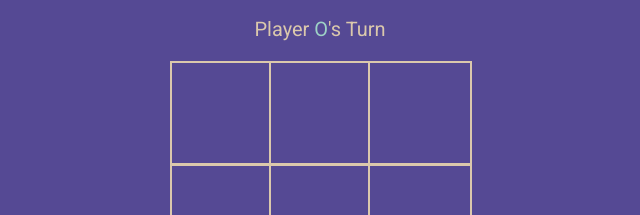
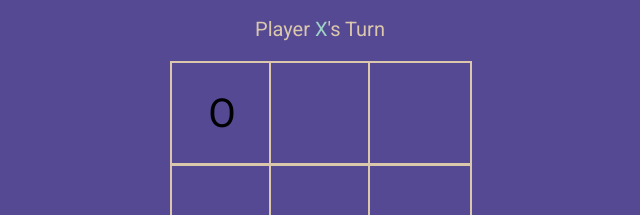
Before and after one commit to LewisC0/milestone-project-two, a plain HTML site: page index.html in a window 1280 px wide. Both pictures are taken after a click on the element 542 px from the left and 316 px from the top of the page. Shown: the part 203-418 px from the top of the page, 320-960 px from the left. Drawn offline with Linux system fonts and the light colour scheme.

Commit message:
Added Javascript code for game to function

```diff
--- a/assets/css/style.css
+++ b/assets/css/style.css
@@ -23,7 +23,7 @@
     font-size: 60px;
 }
 
-.player-turn-display{
+.display{
     color: #DBC8AC;
     margin-top: 1em;
     margin-bottom: 1em;
@@ -62,6 +62,10 @@
     color: #BB6464;
 }
 
+.hide{
+    display: none;
+}
+
 .game-controls{
     display: flex;
     justify-content: center;
--- a/assets/js/script.js
+++ b/assets/js/script.js
@@ -1 +1,179 @@
-console.log('Hello world');
+window.addEventListener('DOMContentLoaded', () => {
+
+    // Pulling in html elements using DOM selectors
+    const squares = Array.from(document.querySelectorAll('.square'));
+    const playerDisplay = document.querySelector('.display-player');
+    const resetButton = document.querySelector('#reset');
+    const announcer = document.querySelector('.announcer');
+
+
+    // sets up the board
+    let gameBoard = ['', '', '', '', '', '', '', '', ''];
+
+    // stores the currently playing player
+    let currentPlayer = 'O';
+
+    // checks if the game is currently in play
+    let isGameActive = true;
+
+
+
+    // constant variables used as win conditions for the game
+
+    const playerOWON = 'playerO-WON';
+    const playerXWON = 'playerX-WON';
+    const tie = 'tie';
+
+
+    // A const multidimensional array, storing all of the possible positions, needed for a player to win
+
+    const winConditionsArray = [
+
+        [0, 1, 2],
+        [3, 4, 5],
+        [6, 7, 8],
+        [0, 3, 6],
+        [1, 4, 7],
+        [2, 5, 8],
+        [2, 4, 6],
+        [0, 4, 8]
+
+    ];
+
+    // check if there is a winner, by checking the 'winConditionsArray' to see if the array matches the given wind condition
+
+    function resultValidation(){
+
+        let gameWon = false;
+
+        for(let i = 0; i <= 7; i++){
+            const winCondition = winConditionsArray[i];
+            const a = gameBoard[winCondition[0]];
+            const b = gameBoard[winCondition[1]];
+            const c = gameBoard[winCondition[2]];
+
+            if(a === '' ||  b === '' || c === ''){
+                continue;
+            }
+
+            if(a === b && b === c){
+                gameWon = true;
+                break;
+            }
+
+        }
+
+        if (gameWon){
+            announce(currentPlayer === 'X' ? playerXWON : playerOWON);
+            isGameActive = false;
+            return;
+        }
+
+        if(!gameBoard.includes(''))
+            announce(tie);
+
+    }
+
+
+
+
+
+
+
+    const boardUpdate = (index) => {
+        gameBoard[index] = currentPlayer;
+    };
+
+
+
+
+    // Loop through the 'squares' array, and add an event listener to each individual square on the board
+
+
+    squares.forEach( (square, index) => {
+        square.addEventListener('click',  () => playerClicked(square, index));
+    });
+
+
+
+
+
+    const validMoveCheck = (square) => {
+        if(square.innerText === 'X' || square.innerText === 'O'){
+            return false;
+        }
+
+        return true;
+    };
+
+
+    // changes the active player
+    const playerChange = () =>{
+        playerDisplay.classList.remove(`player${currentPlayer}`);
+        currentPlayer = currentPlayer === 'O' ? 'X' : 'O';
+        playerDisplay.innerText = currentPlayer;
+        playerDisplay.classList.add(`player${currentPlayer}`);
+    };
+
+    // function to display to the user, who has won
+    const announce = (type) =>{
+        switch(type){
+            case playerOWON:
+                announcer.innerHTML = 'Player <span class="o-player">O</span> has won';
+                break;
+            case playerXWON:
+                announcer.innerHTML = 'Player <span class="x-player">X</span> has won';
+                break;
+            case tie:
+                announcer.innerText = "It's a tie!";
+        }
+        announcer.classList.remove('hide');
+    }
+
+
+
+
+
+    // function to represent a single turn within the game
+    const playerClicked = (square, index) => {
+
+        if(validMoveCheck(square) & isGameActive){
+
+            square.innerText = currentPlayer;
+            square.classList.add(`player${currentPlayer}`);
+
+            boardUpdate(index);
+            resultValidation();
+            playerChange();
+
+        }
+
+
+    }
+
+
+
+
+    const resetBoard = () => {
+        gameBoard = ['', '', '', '', '', '', '', '', ''];
+        isGameActive =  true;
+        announcer.classList.add('hide');
+
+        if(currentPlayer === 'O'){
+            playerChange();
+        }
+
+        squares.forEach(square => {
+            square.innerText = '';
+            square.classList.remove('o-player');
+            square.classList.remove('x-player');
+        });
+
+    }
+
+
+
+    // Adds event listener for the reset button
+    resetButton.addEventListener('click', resetBoard);
+
+});
--- a/index.html
+++ b/index.html
@@ -13,7 +13,7 @@
         <h1 id="game-title">Tic-Tac-Toe</h1>
 
 
-        <div class="player-turn-display">
+        <div class="display">
 
             Player <span class="display-player o-player">O</span>'s Turn
 
@@ -32,6 +32,11 @@
             <div class="square"></div>
         </div>
 
+        <div class="display announcer hide">
+
+        </div>
+
+
         <div class="game-controls">
             <button id="reset">Reset</button>
         </div>
```
